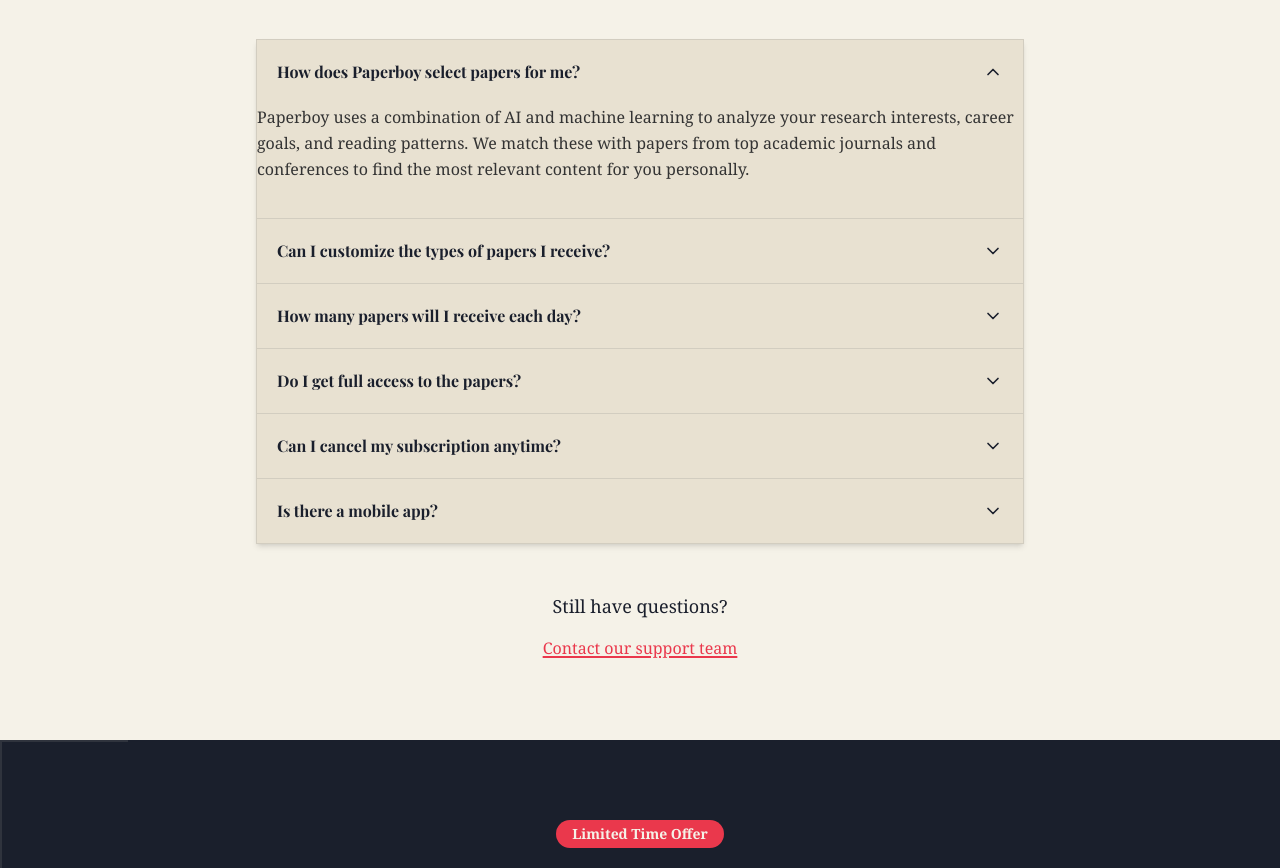
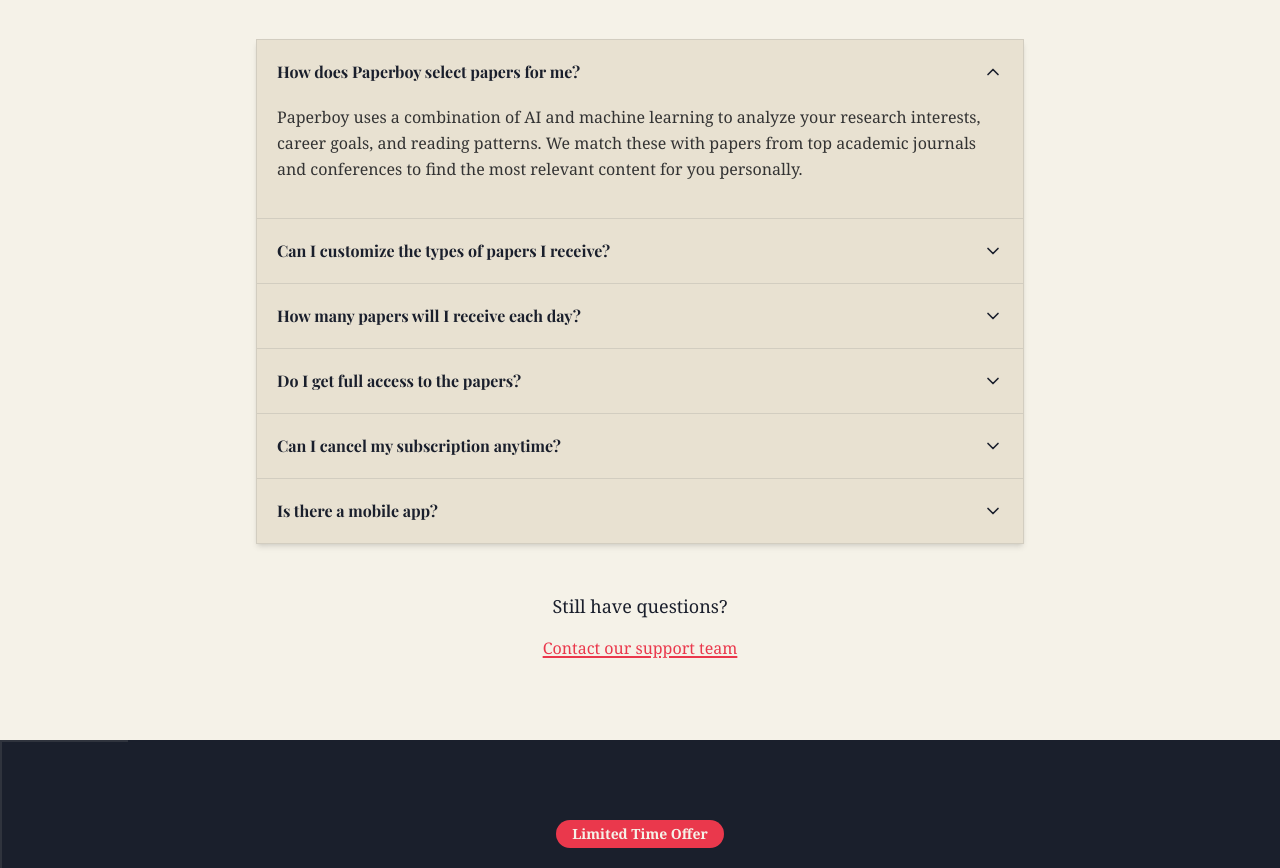
Before and after one commit to nmogil/paperboy-newsstand-daily, a React (Vite) app: page / in a window 1280 px wide. Shown: the part 4342-5210 px from the top of the page. Built offline with nearby package versions, Linux system fonts and the light colour scheme.

Commit message:
Visual edit in Lovable
Edited UI in Lovable

```diff
--- a/src/components/Faq.tsx
+++ b/src/components/Faq.tsx
@@ -19,7 +19,7 @@ const FaqItem = ({
       </button>
 
       <div className={`overflow-hidden transition-all duration-300 ${isOpen ? 'max-h-96 opacity-100 pb-5' : 'max-h-0 opacity-0'}`}>
-        <p className="text-newsprint-light">{answer}</p>
+        <p className="text-newsprint-light px-[20px] py-0">{answer}</p>
       </div>
     </div>;
 };
```
